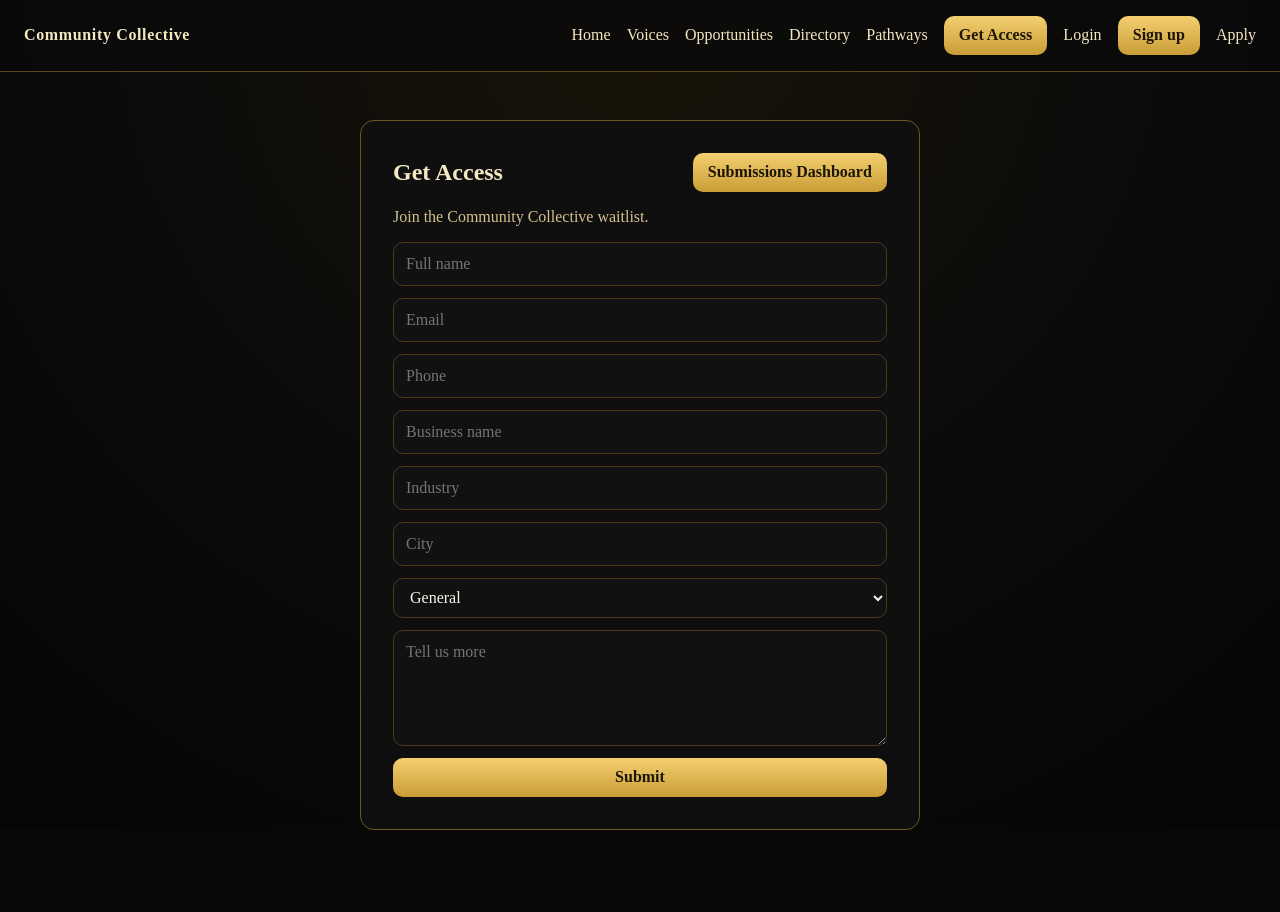
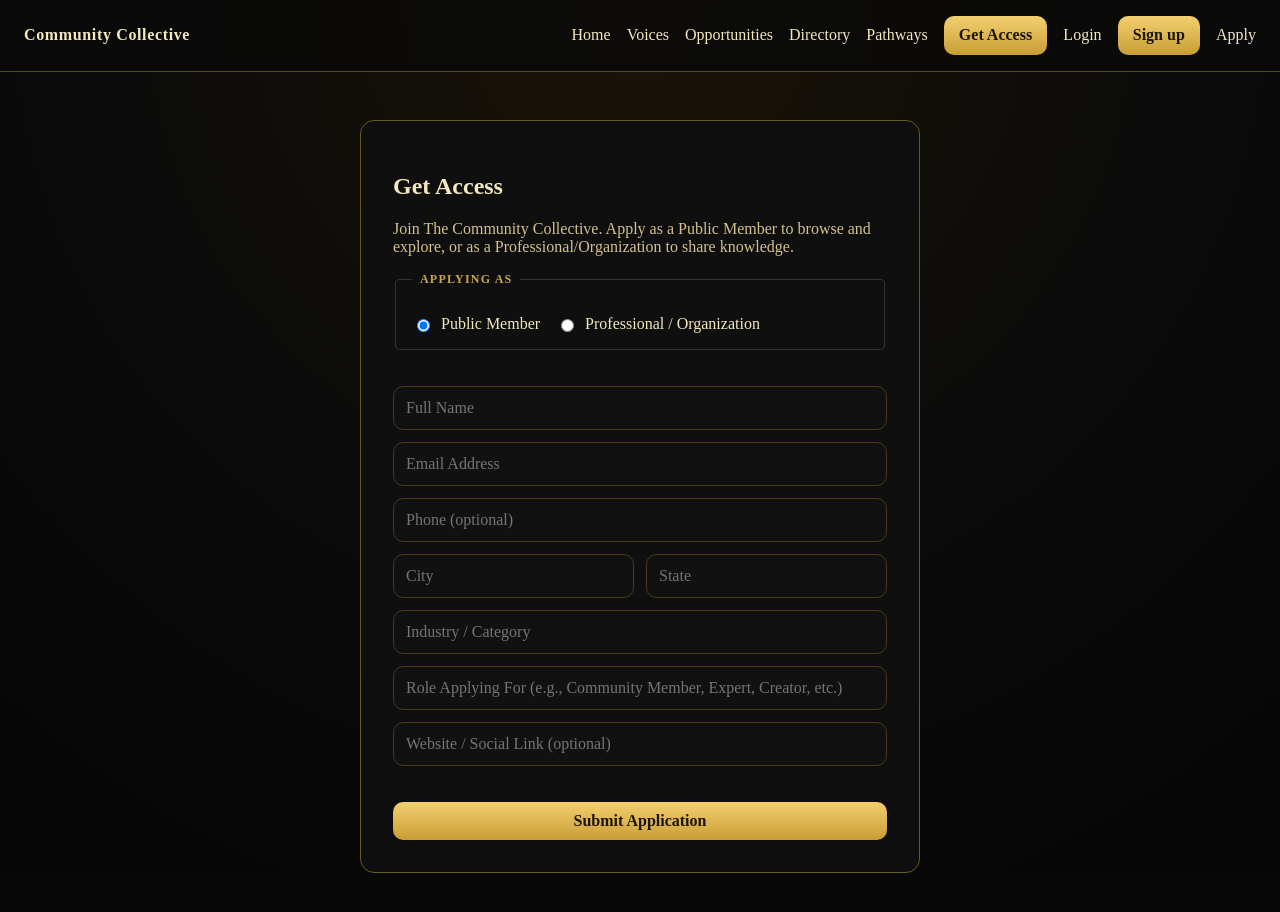
Before and after one commit to communitycollective00/community-collective, a Next.js app: page /get-access in a window 1280 px wide. Shown: the top 912 px of the page. Before the commit the page ends 878 px from the top, so only its background shows below. Built offline with nearby package versions, Linux system fonts and the light colour scheme; no server answers.

Commit message:
add access application and login flow

```diff
--- a/app/get-access/page.tsx
+++ b/app/get-access/page.tsx
@@ -1,60 +1,65 @@
 "use client";
 
 import { FormEvent, useState } from "react";
-import Link from "next/link";
 import { getSupabaseClient } from "../../lib/supabase";
 import AuthNavbar from "../components/auth-navbar";
 
-type SubmissionForm = {
+type ApplicationForm = {
   full_name: string;
   email: string;
   phone: string;
-  business_name: string;
+  city: string;
+  state: string;
+  application_type: "public_member" | "professional_organization";
   industry: string;
-  city: string;
-  submission_type: string;
-  description: string;
+  reason: string;
+  website_social: string;
 };
 
-const initialForm: SubmissionForm = {
+const initialForm: ApplicationForm = {
   full_name: "",
   email: "",
   phone: "",
-  business_name: "",
+  city: "",
+  state: "",
+  application_type: "public_member",
   industry: "",
-  city: "",
-  submission_type: "General",
-  description: "",
+  reason: "",
+  website_social: "",
 };
 
 export default function GetAccessPage() {
-  const [form, setForm] = useState<SubmissionForm>(initialForm);
+  const [form, setForm] = useState<ApplicationForm>(initialForm);
   const [submitting, setSubmitting] = useState(false);
   const [error, setError] = useState<string | null>(null);
-  const [success, setSuccess] = useState<string | null>(null);
+  const [success, setSuccess] = useState(false);
 
   async function onSubmit(event: FormEvent<HTMLFormElement>) {
     event.preventDefault();
     setSubmitting(true);
     setError(null);
-    setSuccess(null);
 
     try {
       const supabase = getSupabaseClient();
-      const { data: sessionData } = await supabase.auth.getSession();
-      const userId = sessionData.session?.user?.id ?? null;
 
-      const { error: insertError } = await (supabase.from("submissions") as any).insert({
-        ...form,
-        created_at: new Date().toISOString(),
-        user_id: userId,
+      const { error: insertError } = await (supabase.from("applications") as any).insert({
+        full_name: form.full_name,
+        email: form.email,
+        phone: form.phone || null,
+        city: form.city,
+        state: form.state,
+        application_type: form.application_type,
+        industry: form.industry,
+        reason: form.reason,
+        website_social: form.website_social || null,
+        status: "pending",
       });
 
       if (insertError) {
         throw insertError;
       }
 
-      setSuccess("Success — your request was submitted.");
+      setSuccess(true);
       setForm(initialForm);
     } catch (submitError: any) {
       setError(submitError?.message ?? "Something went wrong. Please try again.");
@@ -63,37 +68,131 @@ export default function GetAccessPage() {
     }
   }
 
+  if (success) {
+    return (
+      <main className="premium-page">
+        <AuthNavbar />
+        <section className="premium-card">
+          <h1>Application Submitted</h1>
+          <p className="muted" style={{ fontSize: "16px", lineHeight: "1.6", marginTop: "16px" }}>
+            Application received. If approved, you'll receive access instructions.
+          </p>
+          <p className="muted" style={{ marginTop: "24px", fontSize: "14px" }}>
+            Thank you for your interest in The Community Collective.
+          </p>
+        </section>
+      </main>
+    );
+  }
+
   return (
     <main className="premium-page">
       <AuthNavbar />
       <section className="premium-card">
-        <div style={{ display: "flex", justifyContent: "space-between", alignItems: "center", gap: "1rem" }}>
-          <h1 style={{ margin: 0 }}>Get Access</h1>
-          <Link className="gold-link" href="/admin/submissions">Submissions Dashboard</Link>
-        </div>
-        <p className="muted">Join the Community Collective waitlist.</p>
+        <h1>Get Access</h1>
+        <p className="muted">Join The Community Collective. Apply as a Public Member to browse and explore, or as a Professional/Organization to share knowledge.</p>
 
         <form className="premium-form" onSubmit={onSubmit}>
-          <input placeholder="Full name" value={form.full_name} onChange={(e) => setForm({ ...form, full_name: e.target.value })} required />
-          <input placeholder="Email" type="email" value={form.email} onChange={(e) => setForm({ ...form, email: e.target.value })} required />
-          <input placeholder="Phone" value={form.phone} onChange={(e) => setForm({ ...form, phone: e.target.value })} />
-          <input placeholder="Business name" value={form.business_name} onChange={(e) => setForm({ ...form, business_name: e.target.value })} />
-          <input placeholder="Industry" value={form.industry} onChange={(e) => setForm({ ...form, industry: e.target.value })} />
-          <input placeholder="City" value={form.city} onChange={(e) => setForm({ ...form, city: e.target.value })} />
-          <select value={form.submission_type} onChange={(e) => setForm({ ...form, submission_type: e.target.value })}>
-            <option>General</option>
-            <option>Partnership</option>
-            <option>Mentorship</option>
-            <option>Membership</option>
-          </select>
-          <textarea placeholder="Tell us more" rows={5} value={form.description} onChange={(e) => setForm({ ...form, description: e.target.value })} required />
+          {/* Application Type Selection */}
+          <fieldset style={{ border: "1px solid #333", borderRadius: "4px", padding: "16px", marginBottom: "24px" }}>
+            <legend style={{ padding: "0 8px", color: "#C9A84C", fontSize: "12px", fontWeight: "700", letterSpacing: "0.1em" }}>
+              APPLYING AS
+            </legend>
+            <div style={{ display: "flex", gap: "16px", marginTop: "12px" }}>
+              <label style={{ display: "flex", alignItems: "center", gap: "8px", cursor: "pointer" }}>
+                <input
+                  type="radio"
+                  name="application_type"
+                  value="public_member"
+                  checked={form.application_type === "public_member"}
+                  onChange={(e) => setForm({ ...form, application_type: e.target.value as any })}
+                  style={{ cursor: "pointer" }}
+                />
+                <span>Public Member</span>
+              </label>
+              <label style={{ display: "flex", alignItems: "center", gap: "8px", cursor: "pointer" }}>
+                <input
+                  type="radio"
+                  name="application_type"
+                  value="professional_organization"
+                  checked={form.application_type === "professional_organization"}
+                  onChange={(e) => setForm({ ...form, application_type: e.target.value as any })}
+                  style={{ cursor: "pointer" }}
+                />
+                <span>Professional / Organization</span>
+              </label>
+            </div>
+          </fieldset>
 
-          <button className="gold-btn" type="submit" disabled={submitting}>
-            {submitting ? "Submitting..." : "Submit"}
+          {/* Name */}
+          <input
+            placeholder="Full Name"
+            value={form.full_name}
+            onChange={(e) => setForm({ ...form, full_name: e.target.value })}
+            required
+          />
+
+          {/* Email */}
+          <input
+            placeholder="Email Address"
+            type="email"
+            value={form.email}
+            onChange={(e) => setForm({ ...form, email: e.target.value })}
+            required
+          />
+
+          {/* Phone (Optional) */}
+          <input
+            placeholder="Phone (optional)"
+            value={form.phone}
+            onChange={(e) => setForm({ ...form, phone: e.target.value })}
+          />
+
+          {/* City and State */}
+          <div style={{ display: "grid", gridTemplateColumns: "1fr 1fr", gap: "12px" }}>
+            <input
+              placeholder="City"
+              value={form.city}
+              onChange={(e) => setForm({ ...form, city: e.target.value })}
+              required
+            />
+            <input
+              placeholder="State"
+              value={form.state}
+              onChange={(e) => setForm({ ...form, state: e.target.value })}
+              required
+            />
+          </div>
+
+          {/* Industry/Category */}
+          <input
+            placeholder="Industry / Category"
+            value={form.industry}
+            onChange={(e) => setForm({ ...form, industry: e.target.value })}
+            required
+          />
+
+          {/* Role Applying For */}
+          <input
+            placeholder="Role Applying For (e.g., Community Member, Expert, Creator, etc.)"
+            value={form.reason}
+            onChange={(e) => setForm({ ...form, reason: e.target.value })}
+            required
+          />
+
+          {/* Website/Social (Optional) */}
+          <input
+            placeholder="Website / Social Link (optional)"
+            value={form.website_social}
+            onChange={(e) => setForm({ ...form, website_social: e.target.value })}
+          />
+
+          {/* Submit Button */}
+          <button className="gold-btn" type="submit" disabled={submitting} style={{ marginTop: "24px" }}>
+            {submitting ? "Submitting..." : "Submit Application"}
           </button>
 
-          {success ? <p className="status-success">{success}</p> : null}
-          {error ? <p className="status-error">{error}</p> : null}
+          {error ? <p className="status-error" style={{ marginTop: "16px" }}>{error}</p> : null}
         </form>
       </section>
     </main>
--- a/lib/roles.ts
+++ b/lib/roles.ts
@@ -12,8 +12,8 @@ export function isAdminRole(role?: string | null): role is typeof ADMIN_ROLE {
   return role === ADMIN_ROLE;
 }
 
-export function isProfessionalRole(role?: string | null): role is typeof PROFESSIONAL_ROLE | typeof PROFESSIONAL_PENDING_ROLE | (typeof LEGACY_PROFESSIONAL_ROLES)[number] {
-  return role === PROFESSIONAL_ROLE || role === PROFESSIONAL_PENDING_ROLE || LEGACY_PROFESSIONAL_ROLES.includes(role as any);
+export function isProfessionalRole(role?: string | null): role is typeof PROFESSIONAL_ROLE | (typeof LEGACY_PROFESSIONAL_ROLES)[number] {
+  return role === PROFESSIONAL_ROLE || LEGACY_PROFESSIONAL_ROLES.includes(role as any);
 }
 
 export function normalizeRole(role?: string | null): ProfileRole {
--- a/middleware.ts
+++ b/middleware.ts
@@ -3,7 +3,6 @@ import type { NextRequest } from "next/server";
 import { createClient } from "@supabase/supabase-js";
 
 const publicRoutes = [
-  "/",
   "/get-access",
   "/voices",
   "/opportunities",
@@ -21,6 +20,10 @@ function matchesRoute(pathname: string, route: string) {
 
 export async function middleware(request: NextRequest) {
   const { pathname } = request.nextUrl;
+
+  if (pathname === "/") {
+    return NextResponse.rewrite(new URL("/original.html", request.url));
+  }
 
   if (publicRoutes.some((route) => matchesRoute(pathname, route))) {
     return NextResponse.next();
```
Also changed, not shown: public/original.html (+5 -5 lines), 1 other file (tests, documents, lock files or other folders).
